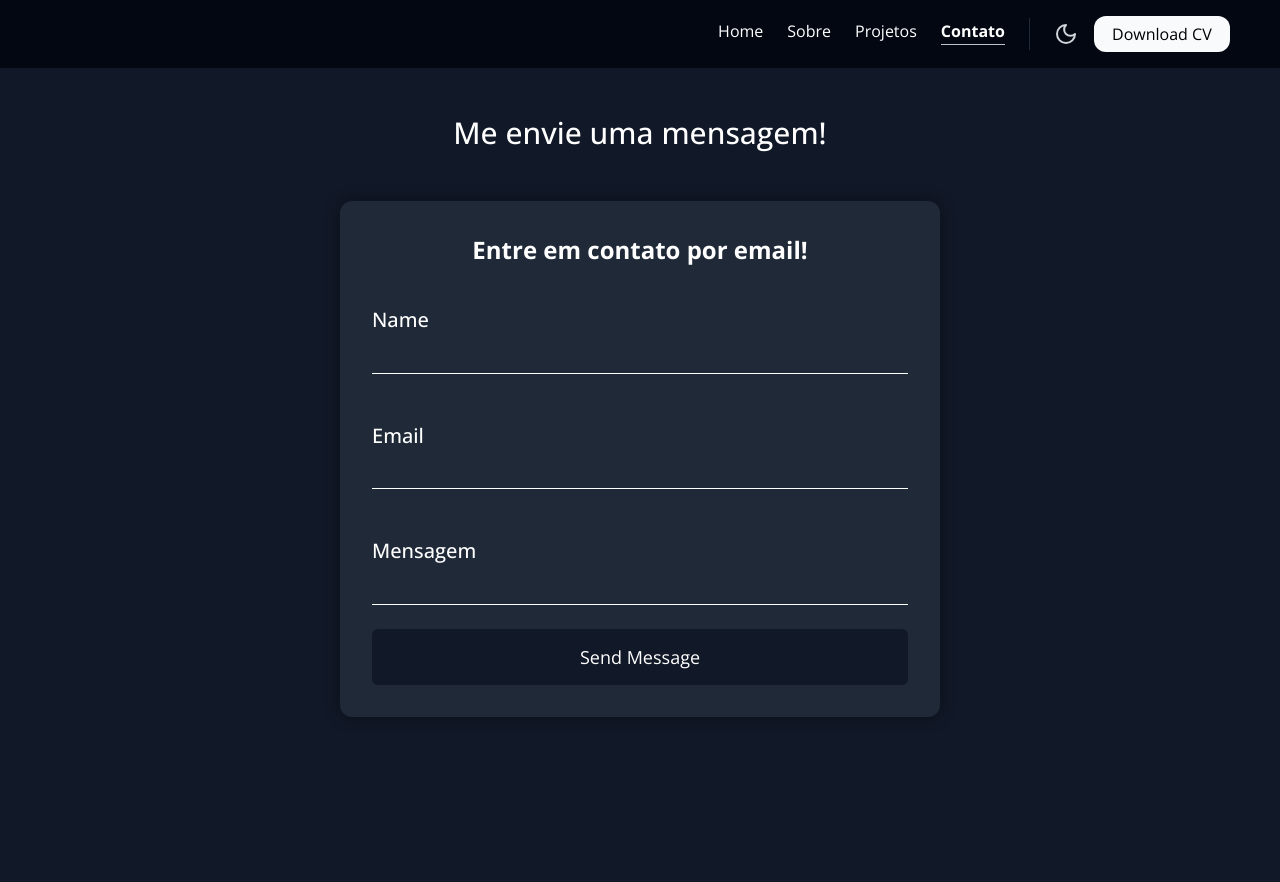
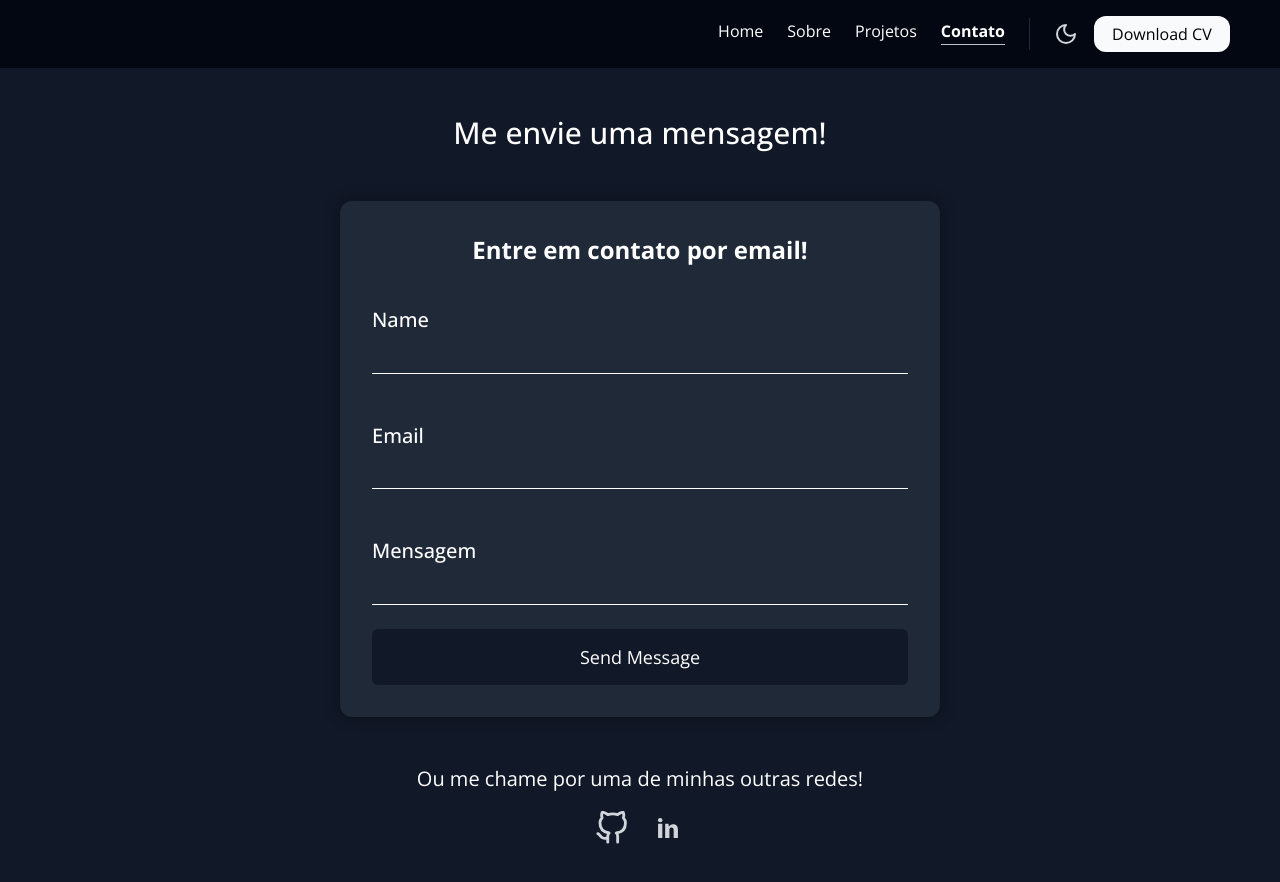
Before and after one commit to Brun0Silveir4/portfolio, a React (Vite) app: page /contact in a window 1280 px wide. Shown: the top 882 px of the page. Built offline with nearby package versions, Linux system fonts and the light colour scheme.

Commit message:
fix: fix aos animation on contact page

```diff
--- a/src/pages/Contact/Contact.jsx
+++ b/src/pages/Contact/Contact.jsx
@@ -83,19 +83,15 @@
   return (
     <div className="contact-container">
       <Header />
-      <div className="contact-content">
-        <div
-          className="contact-title"
-          data-aos="fade-down"
-          data-aos-duration="1000"
-        >
+      <div
+        className="contact-content"
+        data-aos="fade-down"
+        data-aos-duration="1000"
+      >
+        <div className="contact-title">
           <p>Me envie uma mensagem!</p>
         </div>
-        <div
-          className="form-wrapper"
-          data-aos="fade-down"
-          data-aos-duration="1100"
-        >
+        <div className="form-wrapper">
           <form ref={form} onSubmit={sendEmail} className="form-content">
             <h2>Entre em contato por email!</h2>
 
@@ -134,19 +130,11 @@
           </form>
         </div>
         <div className="contact-media">
-          <div
-            className="media-title"
-            data-aos="fade-left"
-            data-aos-duration="1100"
-          >
+          <div className="media-title">
             <p>Ou me chame por uma de minhas outras redes!</p>
           </div>
 
-          <div
-            className="media-links"
-            data-aos="fade-left"
-            data-aos-duration="1200"
-          >
+          <div className="media-links">
             <a href="https://github.com/Brun0Silveir4" target="_blank">
               <FiGithub className="git" />
             </a>
```
